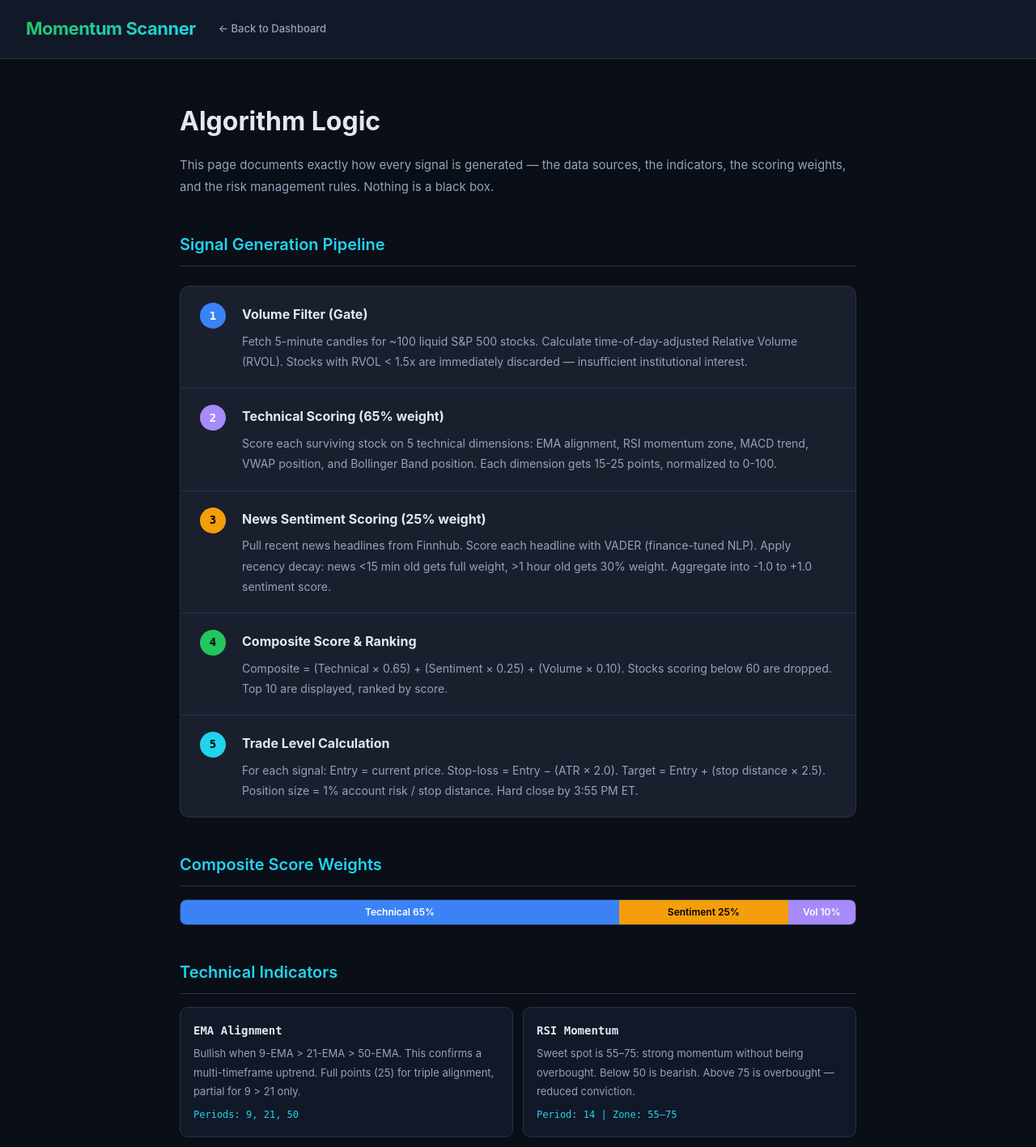
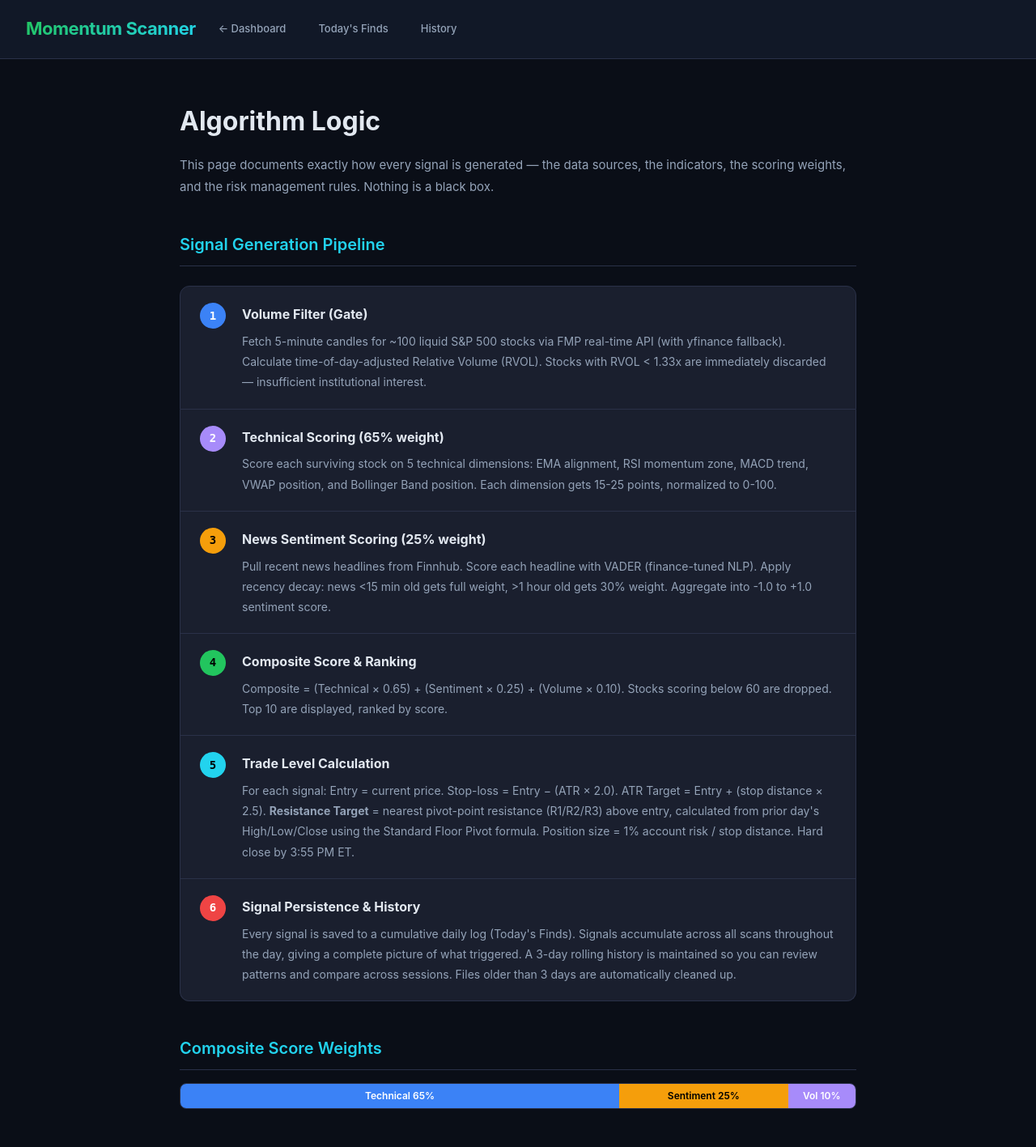
Before and after one commit to raveeshbhasin-assistant/momentum-scanner, a FastAPI app: page /logic in a window 1280 px wide. Shown: the top 1417 px of the page at 81% size. Run offline with FastAPI, Linux system fonts and the light colour scheme.

Commit message:
v3.1: update Algorithm Logic page with FMP, RVOL 1.33x, pivot resistance, history docs

```diff
--- a/templates/logic.html
+++ b/templates/logic.html
@@ -79,6 +79,7 @@
         .step-3 .step-num { background: var(--amber); color: #000; }
         .step-4 .step-num { background: var(--green); color: #000; }
         .step-5 .step-num { background: var(--cyan); color: #000; }
+        .step-6 .step-num { background: var(--red); color: white; }
 
         .step-content h4 { font-size: 16px; margin-bottom: 6px; }
         .step-content p { font-size: 14px; color: var(--text-secondary); margin: 0; }
@@ -137,7 +138,9 @@
 <body>
     <header class="header">
         <a href="/" class="logo" style="text-decoration: none;">Momentum Scanner</a>
-        <a href="/" class="nav-link">&larr; Back to Dashboard</a>
+        <a href="/" class="nav-link">&larr; Dashboard</a>
+        <a href="/today" class="nav-link">Today's Finds</a>
+        <a href="/history" class="nav-link">History</a>
     </header>
 
     <main class="content">
@@ -150,7 +153,7 @@
                 <div class="step-num">1</div>
                 <div class="step-content">
                     <h4>Volume Filter (Gate)</h4>
-                    <p>Fetch 5-minute candles for ~100 liquid S&P 500 stocks. Calculate time-of-day-adjusted Relative Volume (RVOL). Stocks with RVOL &lt; 1.5x are immediately discarded — insufficient institutional interest.</p>
+                    <p>Fetch 5-minute candles for ~100 liquid S&P 500 stocks via FMP real-time API (with yfinance fallback). Calculate time-of-day-adjusted Relative Volume (RVOL). Stocks with RVOL &lt; 1.33x are immediately discarded — insufficient institutional interest.</p>
                 </div>
             </div>
             <div class="flow-step step-2">
@@ -178,7 +181,14 @@
                 <div class="step-num">5</div>
                 <div class="step-content">
                     <h4>Trade Level Calculation</h4>
-                    <p>For each signal: Entry = current price. Stop-loss = Entry − (ATR × 2.0). Target = Entry + (stop distance × 2.5). Position size = 1% account risk / stop distance. Hard close by 3:55 PM ET.</p>
+                    <p>For each signal: Entry = current price. Stop-loss = Entry − (ATR × 2.0). ATR Target = Entry + (stop distance × 2.5). <strong>Resistance Target</strong> = nearest pivot-point resistance (R1/R2/R3) above entry, calculated from prior day's High/Low/Close using the Standard Floor Pivot formula. Position size = 1% account risk / stop distance. Hard close by 3:55 PM ET.</p>
+                </div>
+            </div>
+            <div class="flow-step step-6">
+                <div class="step-num">6</div>
+                <div class="step-content">
+                    <h4>Signal Persistence &amp; History</h4>
+                    <p>Every signal is saved to a cumulative daily log (Today's Finds). Signals accumulate across all scans throughout the day, giving a complete picture of what triggered. A 3-day rolling history is maintained so you can review patterns and compare across sessions. Files older than 3 days are automatically cleaned up.</p>
                 </div>
             </div>
         </div>
@@ -230,7 +240,7 @@
             RVOL(now) = Volume(now) / Avg Volume(same time of day, past 20 days)<br><br>
             Thresholds:<br>
             &nbsp;&nbsp;&lt; 1.0x  → Below average (SKIP)<br>
-            &nbsp;&nbsp;1.5x   → Minimum for entry consideration<br>
+            &nbsp;&nbsp;1.33x  → Minimum for entry consideration (v3.1 — lowered from 1.5x for wider coverage)<br>
             &nbsp;&nbsp;2.0x+  → Strong institutional interest<br>
             &nbsp;&nbsp;3.0x+  → Catalyst event likely
         </div>
@@ -252,6 +262,19 @@
         <h3>First-Order vs. Second-Order Impact</h3>
         <p><strong>First-order:</strong> Direct effect on the company in the headline. Apple beats earnings → Apple stock moves. This is scored directly from the headline.</p>
         <p><strong>Second-order:</strong> Spillover to related companies. Apple beats earnings → semiconductor suppliers (AVGO, QCOM) benefit from implied demand strength. The scanner tracks sector peer mappings and can flag when a peer has strong recent sentiment.</p>
+
+        <h2>Pivot Point Resistance Levels</h2>
+        <p>In addition to ATR-based targets, each signal includes the nearest <strong>Standard Floor Pivot</strong> resistance level above the entry price. This gives a Barchart-style overhead resistance estimate based on the prior day's price action.</p>
+        <div class="formula">
+            Pivot (P) = (High + Low + Close) / 3<br><br>
+            R1 = (2 × P) − Low<br>
+            R2 = P + (High − Low)<br>
+            R3 = High + 2 × (P − Low)<br><br>
+            S1 = (2 × P) − High<br>
+            S2 = P − (High − Low)<br>
+            S3 = Low − 2 × (High − P)
+        </div>
+        <p>The scanner finds the nearest R1, R2, or R3 above the current entry price and displays it as the <strong style="color: var(--purple);">Resistance Target</strong> (purple line on the chart). This helps you gauge how much room a trade has before hitting a natural ceiling.</p>
 
         <h2>Risk Management Rules</h2>
         <table class="risk-table">
@@ -281,8 +304,8 @@
                 </tr>
                 <tr>
                     <td>RVOL Gate</td>
-                    <td><code>≥ 1.5×</code></td>
-                    <td>Low-volume moves are unreliable. RVOL filter ensures institutional participation.</td>
+                    <td><code>≥ 1.33×</code></td>
+                    <td>Low-volume moves are unreliable. RVOL filter ensures institutional participation. Lowered from 1.5× in v3.1 to capture more setups while still filtering noise.</td>
                 </tr>
                 <tr>
                     <td>Min Score</td>
@@ -298,21 +321,26 @@
                 <tr><th>Data</th><th>Source</th><th>Cost</th></tr>
             </thead>
             <tbody>
-                <tr><td>Price Candles (5-min)</td><td>yfinance (Yahoo Finance)</td><td>Free</td></tr>
+                <tr><td>Price &amp; Quotes (real-time)</td><td>Financial Modeling Prep (FMP) — Stable API</td><td>$29/mo (Starter)</td></tr>
+                <tr><td>Price Candles (fallback)</td><td>yfinance (Yahoo Finance) — 15 min delay</td><td>Free</td></tr>
                 <tr><td>News Headlines</td><td>Finnhub API</td><td>Free (60 calls/min)</td></tr>
                 <tr><td>Sentiment Scoring</td><td>VADER NLP (local)</td><td>Free</td></tr>
-                <tr><td>Technical Indicators</td><td>pandas-ta (local)</td><td>Free</td></tr>
+                <tr><td>Technical Indicators</td><td>pandas-ta / ta (local)</td><td>Free</td></tr>
+                <tr><td>Pivot Resistance</td><td>Calculated locally from prior day OHLC</td><td>Free</td></tr>
             </tbody>
         </table>
 
         <h2>Known Limitations</h2>
-        <p><strong>Free-tier data delays:</strong> yfinance data may be 1–15 minutes delayed. For truly real-time signals, upgrade to Polygon.io or Alpha Vantage ($50–$200/month).</p>
+        <p><strong>Data source failover:</strong> FMP is the primary data source for real-time quotes and 5-minute candles. If the FMP API is unreachable or returns errors, the scanner automatically falls back to yfinance (15-minute delayed data). During market hours, demo data is never shown — if both sources fail, the scan returns empty rather than stale prices.</p>
+        <p><strong>FMP Starter plan limits:</strong> The Starter plan does not support batch-quote endpoints, so quotes are fetched one ticker at a time with rate limiting (4 calls/sec). A full S&P 100 scan takes ~25 seconds for quotes alone.</p>
+        <p><strong>Pivot accuracy:</strong> Pivot resistance levels require at least 2 days of intraday data to calculate (prior day's H/L/C). On the first day of scanning a new ticker or after extended market closures, pivots may be unavailable.</p>
+        <p><strong>History persistence:</strong> Daily finds are stored as JSON files on disk. On Railway (ephemeral filesystem), history is lost on redeploy. For persistent storage, a Railway volume mount is needed.</p>
         <p><strong>News coverage:</strong> Finnhub free tier covers major headlines but may miss niche or breaking news. Sentiment scoring is keyword-based (VADER), not deep-learning. It catches obvious sentiment but may miss sarcasm or complex narratives.</p>
         <p><strong>Not financial advice:</strong> This scanner is an educational tool. Past technical patterns don't guarantee future results. Always do your own research and consider consulting a financial advisor.</p>
     </main>
 
     <footer class="footer">
-        Momentum Scanner v3.0 &mdash; Algorithm documentation. For educational purposes only.
+        Momentum Scanner v3.1 &mdash; Algorithm documentation. For educational purposes only.
     </footer>
 </body>
 </html>
```
